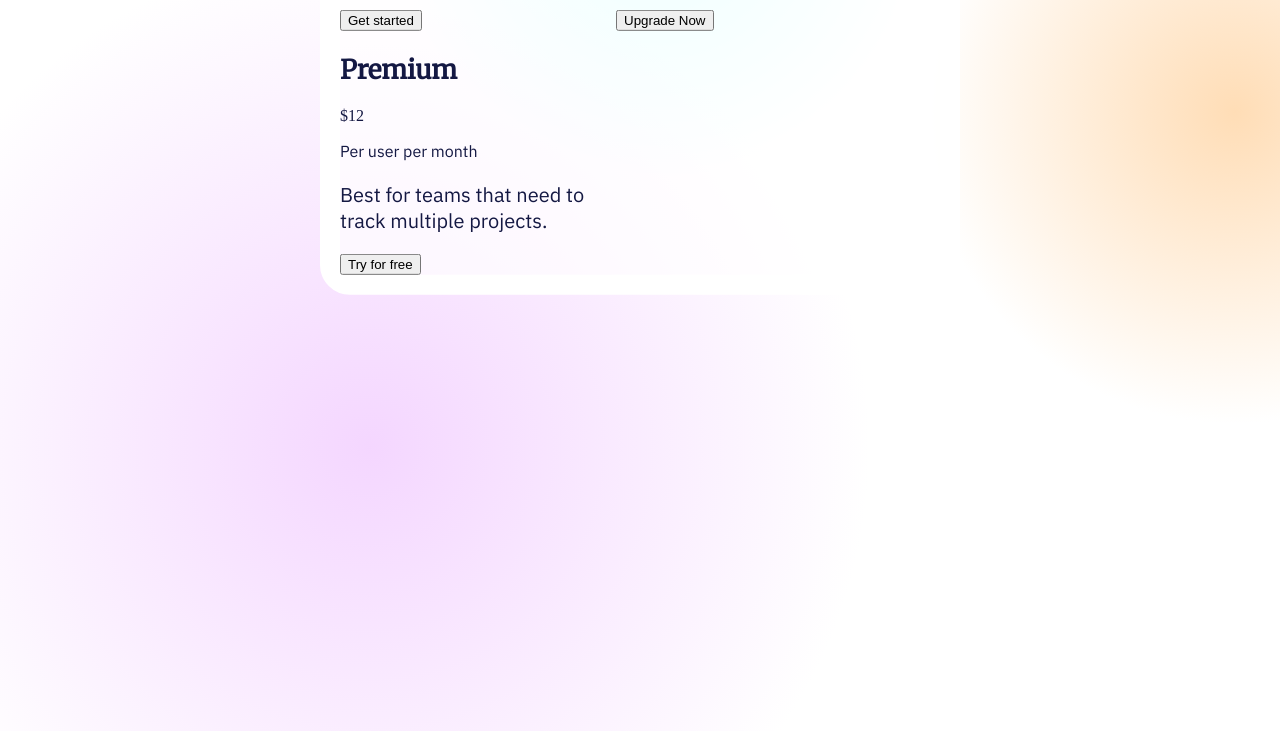
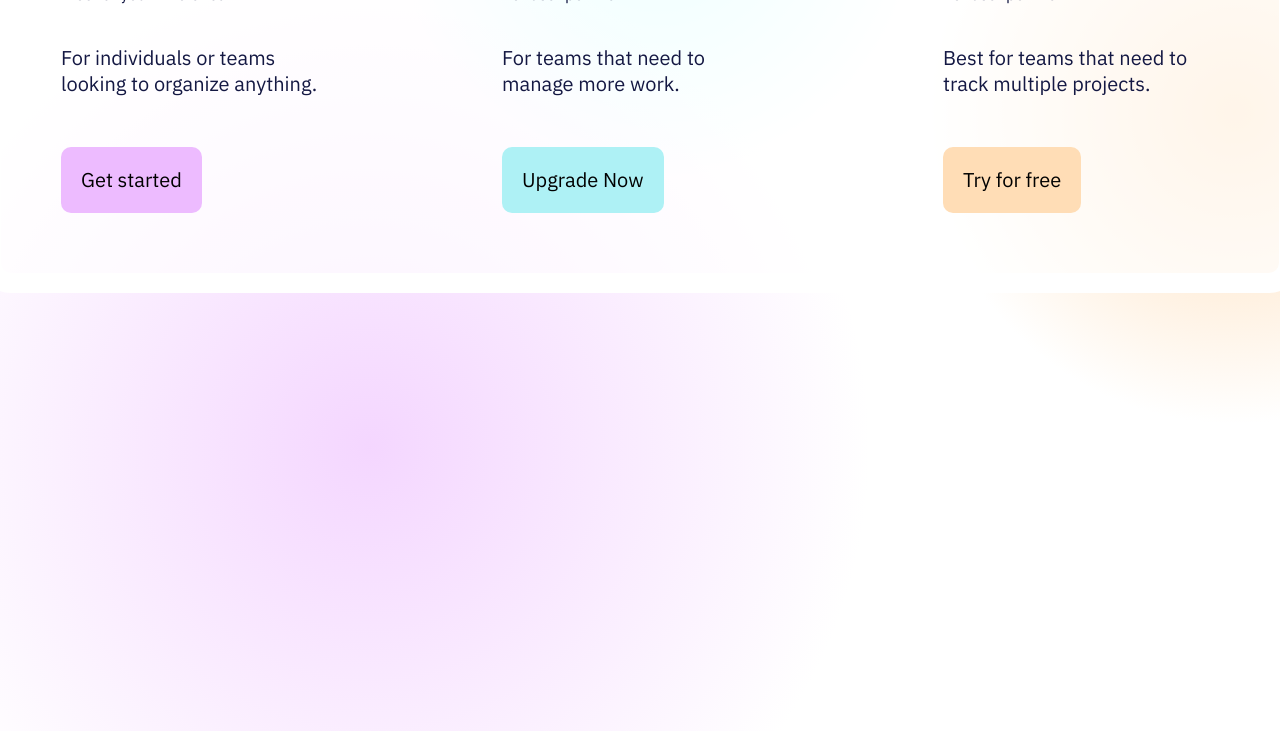
Before and after one commit to seilagamo/css-exercises, a website: page pricing-card/index.html in a window 1280 px wide. Shown: the part 369-1100 px from the top of the page. Drawn offline with Linux system fonts and the light colour scheme.

Commit message:
desktop css pricing cards

```diff
--- a/pricing-card/css/style.css
+++ b/pricing-card/css/style.css
@@ -8,10 +8,12 @@ body {
 }
 
 h2 {
+    margin-top: 0px;
+    margin-bottom: 0px;
+    font-weight: bold;
+    font-size: 26px;
     font-family: 'Merriweather', serif;
     font-style: normal;
-    font-weight: bold;
-    font-size: 26px;
     line-height: 33px;
 }
 
@@ -20,68 +22,119 @@ h2 {
 
 .elipse-1 {
     position: absolute;
+    top: 169px;
+    left: 923px;
     width: 624px;
     height: 624px;
-    left: 923px;
-    top: 169px;
     background: radial-gradient(50% 50% at 50% 50%, #FFDDB6 0%, rgba(255, 221, 182, 0) 100%);
 }
 
 .elipse-2 {
     position: absolute;
+    top: 316px;
+    left: -130px;
     width: 1000px;
     height: 1000px;
-    left: -130px;
-    top: 316px;
     background: radial-gradient(50% 50% at 50% 50%, rgba(237, 187, 255, 0.6) 0%, rgba(237, 187, 255, 0) 100%);
 }
 
 .elipse-3 {
     position: absolute;
+    top: 18px;
+    left: 396px;
     width: 528px;
     height: 528px;
-    left: 396px;
-    top: 18px;
     background: radial-gradient(50% 50% at 50% 50%, #C6FCFF 0%, rgba(198, 252, 255, 0) 100%);
 }
 
 .pricing-table {
     position: fixed;
+    top: 50%;
+    left: 50%;
     display: flex;
-    flex-wrap: wrap;
+    /* flex-wrap: wrap; */
     flex-grow: 1;
     /* flex-basis: auto; */
     /* flex-shrink: 1; */
     /* width: 80%; */
     /* height: 544px; */
-    top: 50%;
-    left: 50%;
-    transform: translate(-50%, -50%);
+    /* max-width: 1098px; */
+    gap: 45px;
     background: rgba(255, 255, 255, 0.7);
     border: 20px solid #FFFFFF;
-    box-sizing: border-box;
+    /* box-sizing: border-box; */
     border-radius: 30px;
+    transform: translate(-50%, -50%);
 }
 
 .pricing-card {
+    position: relative;
+    min-width: 276px;
+    min-height: 364px;
+    padding: 60px;
     color: #141843;
-    max-width: 276px;
+}
+
+.price {
+    margin-top: 21px;
+    margin-bottom: 0px;
+    font-weight: bold;
+    font-size: 62px;
+    font-family: 'IBM Plex Sans', sans-serif;
+    font-style: normal;
+    line-height: 81px;
+}
+
+.dollar {
+    font-size: 36px;
+    line-height: 47px;
 }
 
 .mini-desc {
+    margin-top: 0px;
+    margin-bottom: 0px;
+    font-weight: 500;
+    font-size: 16px;
     font-family: 'IBM Plex Sans', sans-serif;
     font-style: normal;
-    font-weight: 500;
-    font-size: 16px;
     line-height: 21px;
     overflow-wrap: break-word;
 }
 
 .description {
+    margin-top: 40px;
+    margin-bottom: 50px;
+    font-weight: 500;
+    font-size: 20px;
     font-family: 'IBM Plex Sans', sans-serif;
     font-style: normal;
-    font-weight: 500;
-    font-size: 20px;
     line-height: 26px;
     overflow-wrap: break-word;
 }
+
+.button {
+    position: absolute;
+    bottom: 60px;
+    left: 60px;
+    padding: 20px;
+    color: #000000;
+    font-weight: 500;
+    font-size: 20px;
+    font-family: 'IBM Plex Sans', sans-serif;
+    font-style: normal;
+    line-height: 26px;
+    text-decoration: none;
+    border-radius: 10px;
+}
+
+.free {
+    background: #EDBBFF;
+}
+
+.standard {
+    background: #AEF1F5;
+}
+
+.premium {
+    background: #FFDDB6;
+}
--- a/pricing-card/index.html
+++ b/pricing-card/index.html
@@ -16,21 +16,21 @@
             <p class="price"><span class="dollar">$</span>0</p>
             <p class="mini-desc">Free for your whole team</p>
             <p class="description">For individuals or teams looking to organize anything.</p>
-            <button>Get started</button>
+            <a href="" class="button free">Get started</a>
         </div>
         <div class="pricing-card">
             <h2>Standard</h2>
             <p class="price"><span class="dollar">$</span>6</p>
             <p class="mini-desc">Per user per month</p>
             <p class="description">For teams that need to manage more work.</p>
-            <button>Upgrade Now</button>
+            <a href="" class="button standard">Upgrade Now</a>
         </div>
         <div class="pricing-card">
             <h2>Premium</h2>
             <p class="price"><span class="dollar">$</span>12</p>
             <p class="mini-desc">Per user per month</p>
             <p class="description">Best for teams that need to track multiple projects.</p>
-            <button>Try for free</button>
+            <a href="" class="button premium">Try for free</a>
         </div>
     </div>
 </body>
```
Also changed, not shown: package.json (added, +25 -0 lines), .stylelintrc.json (added), pricing-card/README.md (added), 2 other files.
